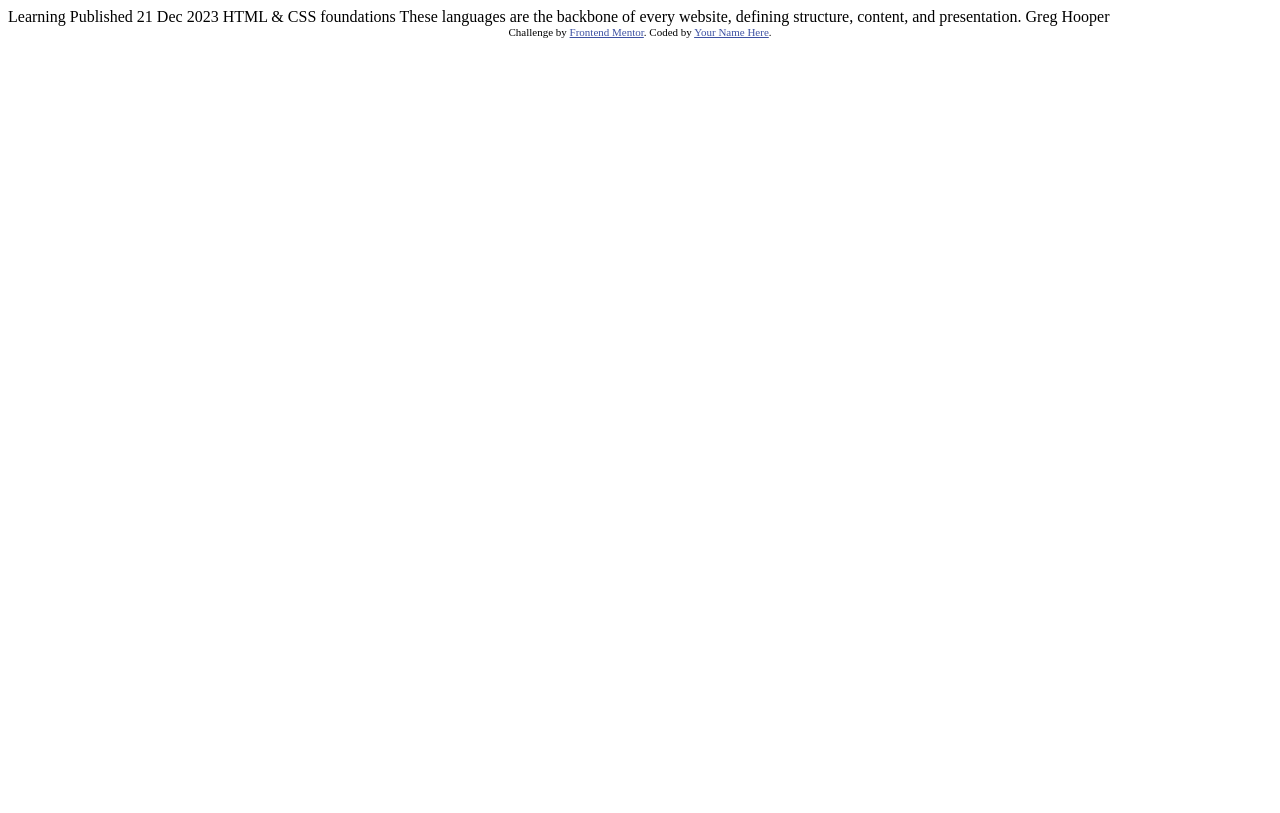
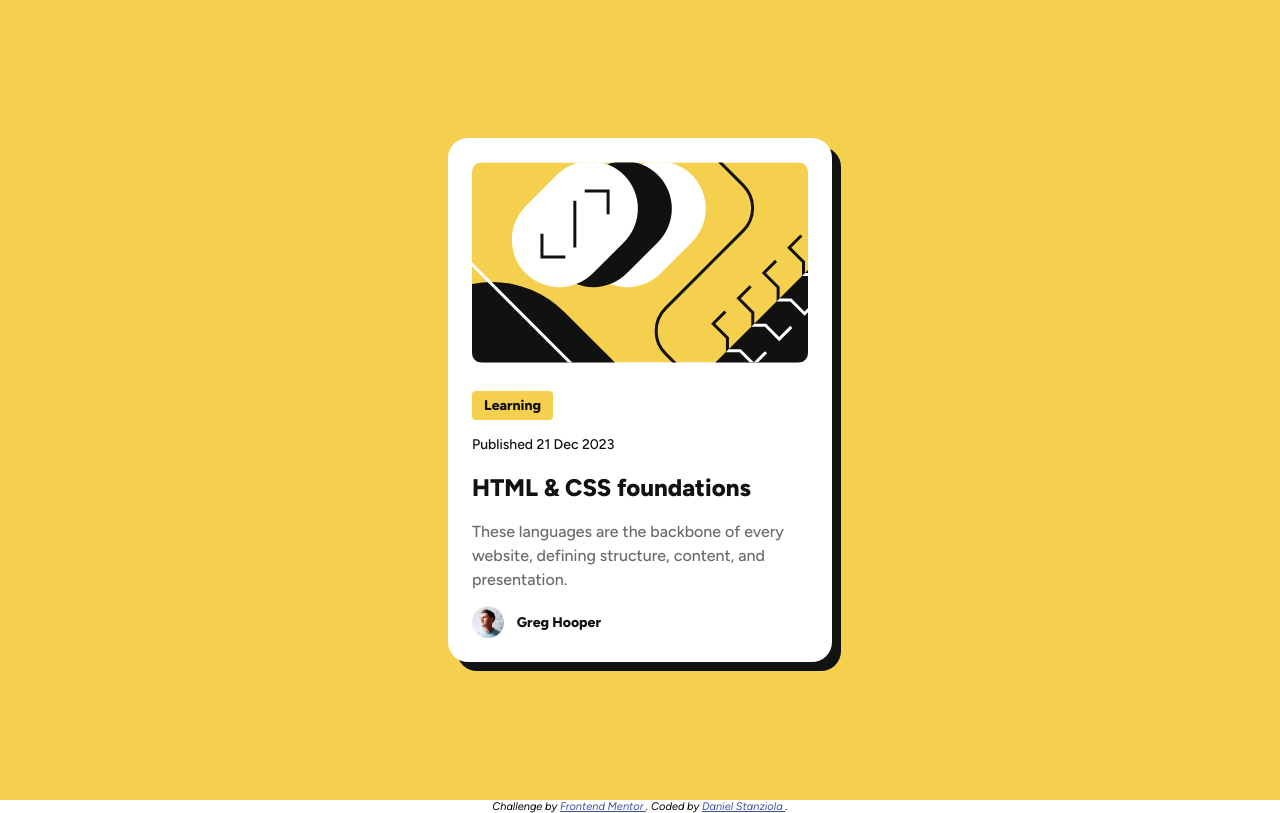
Before and after one commit to StanzDaniel/Blog-preview-card, a plain HTML site: page index.html in a window 1280 px wide. Drawn offline with Linux system fonts and the light colour scheme.

Commit message:
Add initial HTML structure and CSS styles for blog preview card

```diff
--- a/index.html
+++ b/index.html
@@ -1,34 +1,70 @@
 <!DOCTYPE html>
 <html lang="en">
   <head>
-  <meta charset="UTF-8">
-  <meta name="viewport" content="width=device-width, initial-scale=1.0"> <!-- displays site properly based on user's device -->
+    <meta charset="UTF-8" />
+    <meta name="viewport" content="width=device-width, initial-scale=1.0" />
+    <!-- displays site properly based on user's device -->
 
-  <link rel="icon" type="image/png" sizes="32x32" href="./assets/images/favicon-32x32.png">
+    <link
+      rel="icon"
+      type="image/png"
+      sizes="32x32"
+      href="./assets/images/favicon-32x32.png"
+    />
+    <link rel="stylesheet" href="./styles/style.css" />
 
     <title>Frontend Mentor | Blog preview card</title>
 
     <!-- Feel free to remove these styles or customise in your own stylesheet 👍 -->
     <style>
-    .attribution { font-size: 11px; text-align: center; }
-    .attribution a { color: hsl(228, 45%, 44%); }
+      .attribution {
+        font-size: 11px;
+        text-align: center;
+      }
+      .attribution a {
+        color: hsl(228, 45%, 44%);
+      }
     </style>
   </head>
   <body>
-
-  Learning
-
-  Published 21 Dec 2023
-
-  HTML & CSS foundations
-
-  These languages are the backbone of every website, defining structure, content, and presentation.
-
-  Greg Hooper
-
-  <div class="attribution">
-    Challenge by <a href="https://www.frontendmentor.io?ref=challenge" target="_blank">Frontend Mentor</a>.
-    Coded by <a href="#">Your Name Here</a>.
-  </div>
+    <main>
+      <article class="card">
+        <figure class="card-figure">
+          <img
+            src="assets\images\illustration-article.svg"
+            alt="Blog preview"
+          />
+        </figure>
+        <section class="card-content">
+          <p class="blog-preview-tag text-preset-3 text-bold">Learning</p>
+          <p class="text-preset-3">Published 21 Dec 2023</p>
+          <h1 class="text-preset-1">HTML & CSS foundations</h1>
+          <p class="blog-preview-text">
+            These languages are the backbone of every website, defining
+            structure, content, and presentation.
+          </p>
+          <figure class="blog-preview-author">
+            <img
+              src="assets\images\image-avatar.webp"
+              alt="Author avatar"
+              class="author-avatar"
+            />
+            <figcaption class="author-name text-preset-3 text-bold">Greg Hooper</figcaption>
+          </figure>
+        </section>
+      </article>
+    </main>
+    <footer>
+      <address class="attribution">
+        <p>
+          Challenge by
+          <a href="https://www.frontendmentor.io?ref=challenge" target="_blank">
+            Frontend Mentor
+          </a>
+          . Coded by
+          <a href="#"> Daniel Stanziola </a>.
+        </p>
+      </address>
+    </footer>
   </body>
 </html>
--- /dev/null
+++ b/styles/style.css
@@ -0,0 +1,99 @@
+@import url('https://fonts.googleapis.com/css2?family=Figtree:ital,wght@0,300..900;1,300..900&display=swap');
+
+:root {
+    --color-primary: hsl(47, 88%, 63%);
+    --color-white: hsl(0, 0%, 100%);
+    --color-secondary-dark: hsl(0, 0%, 7%);
+    --color-secondary-light: hsl(0, 0%, 42%);
+
+    --font-size-body: 1rem;
+}
+
+html {
+    box-sizing: border-box;
+}
+html * {
+    box-sizing: inherit;
+    margin: 0;
+    padding: 0;
+    font-family: "Figtree", sans-serif;
+}
+
+ main {
+    background-color: var(--color-primary);
+    display: flex;
+    flex-direction: column;
+    justify-content: center;
+    align-items: center;
+    height: 100vh;
+ }
+
+.card {
+    max-width: 24rem;
+    height: 32,625rem;
+    border-radius: 1.25rem;
+    border-style: solid 1px var(--color-secondary-dark);
+    background-color: var(--color-white);
+    padding: 1.5rem;
+    display: flex;
+    flex-direction: column;
+    gap: 1.5rem;
+    box-shadow: 9px 9px 0px 0px var(--color-secondary-dark);
+}
+
+.card-figure img {
+    width: 100%;
+    border-radius: 0.625rem;
+}
+
+.card-content {
+    display: flex;
+    flex-direction: column;
+    gap: 0.9rem;
+}
+
+.blog-preview-tag {
+    background-color: var(--color-primary);
+    width: fit-content;
+    padding: 0.25rem 0.75rem;
+    border-radius: 0.25rem;
+}
+
+.text-bold {
+    font-weight: 800 !important;
+}
+
+.text-preset-3 {
+    font-size: 0.875rem;
+    font-weight: 500;
+    line-height: 150%;
+    letter-spacing: 0;
+    color: var(--color-secondary-dark);
+}
+
+.text-preset-1 {
+    font-size: 1.5rem;
+    font-weight: 800;
+    line-height: 150%;
+    letter-spacing: 0;
+    color: var(--color-secondary-dark);
+}
+
+.blog-preview-text {
+    font-size: var(--font-size-body);
+    font-weight: 500;
+    line-height: 150%;
+    letter-spacing: 0;
+    color: var(--color-secondary-light);
+}
+
+.blog-preview-author {
+    display: flex;
+    align-items: center;
+    gap: 0.8rem;
+}
+
+.author-avatar {
+    width: 2rem;
+    height: 2rem;
+}
```
Lines whose indentation alone changed are shown as unchanged.
